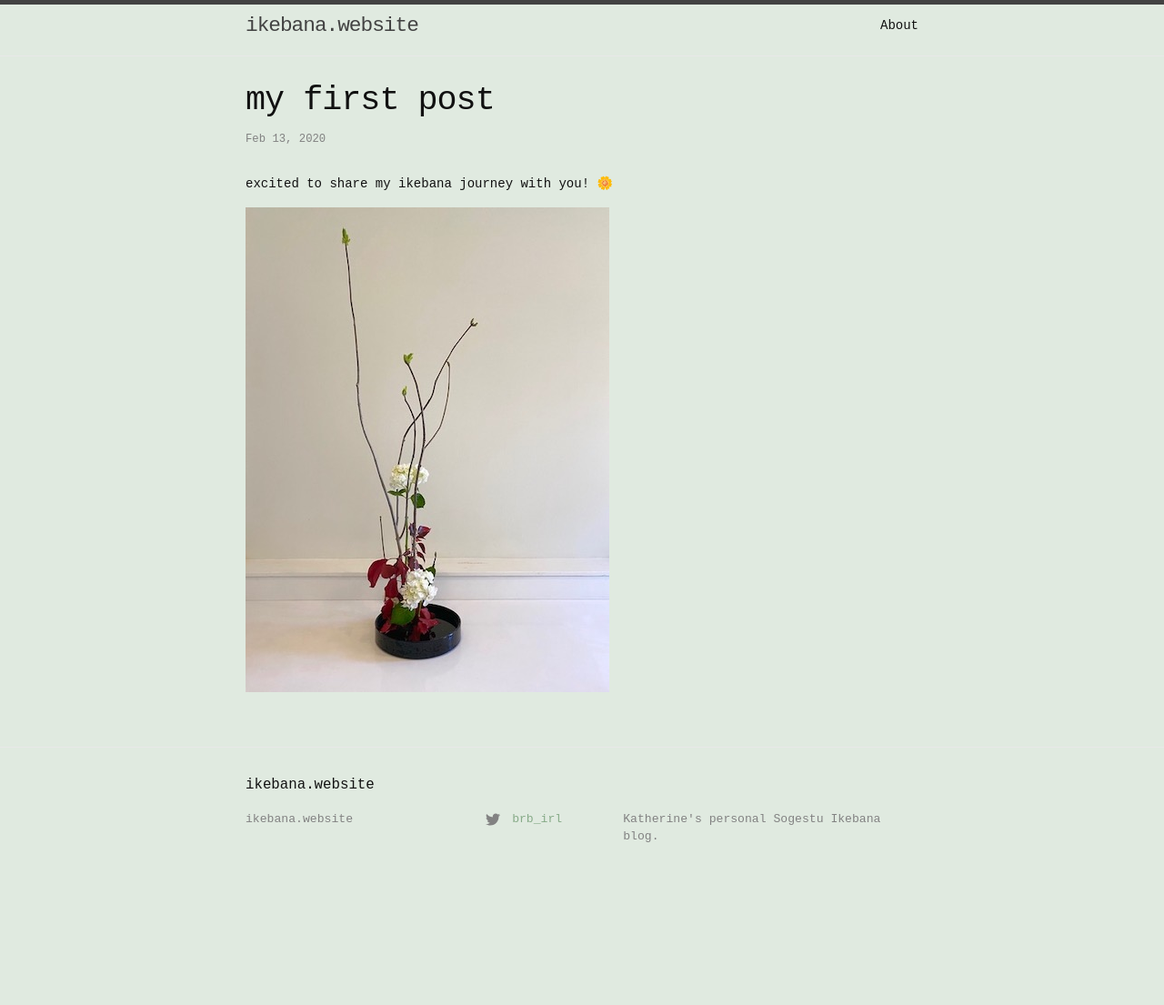
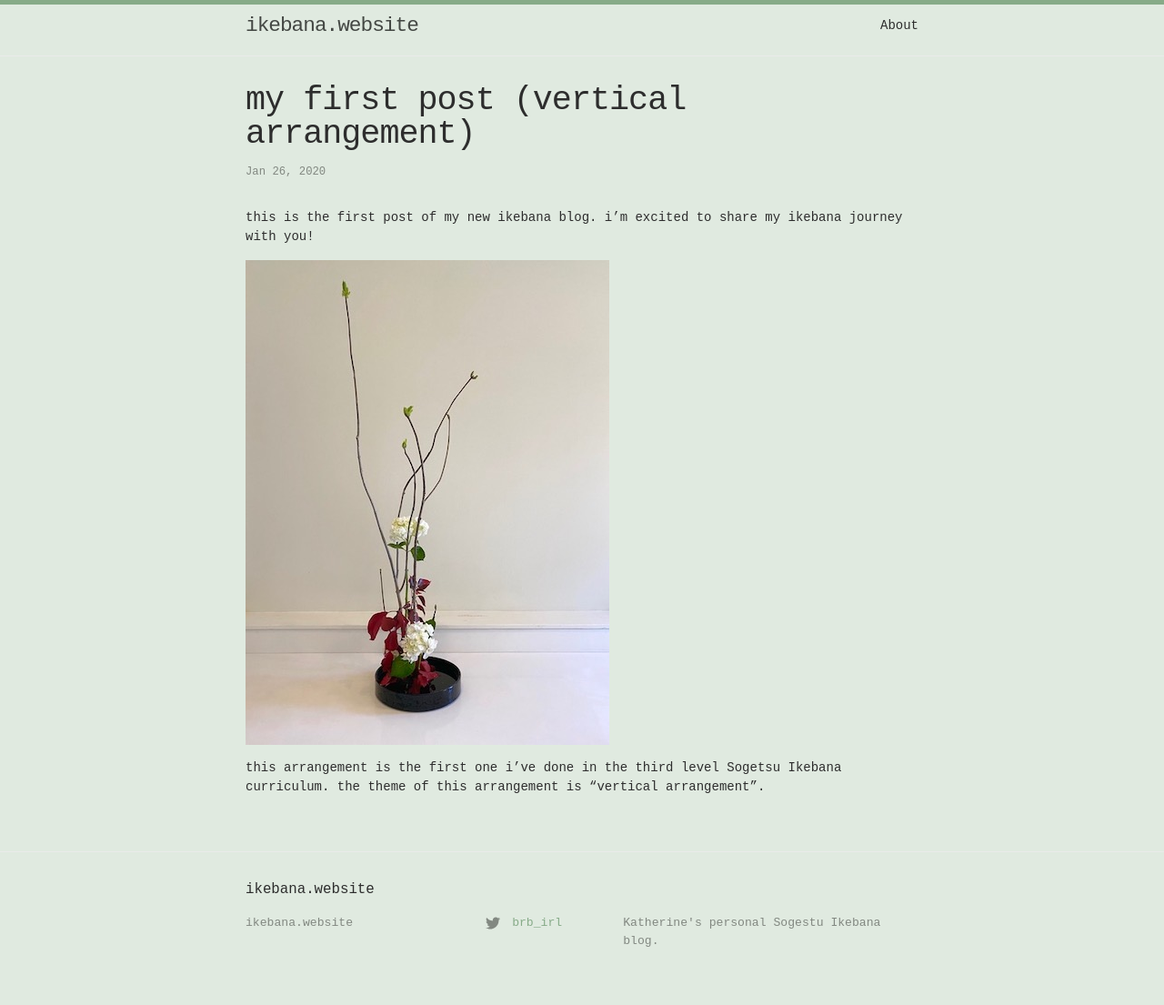
Before and after one commit to katherinefrazer/ikebana_blog, a Jekyll site: the page built from _posts/2020-02-12-my-first-post.markdown, in a window 1280 px wide. Shown: the whole page at 91% size. Built offline with Jekyll 4.4.1, drawn with Linux system fonts in a browser that asks for light colours; before the commit the page ends 990 px from its top, so only the background shows below that.

Commit message:
changing styling

```diff
--- a/_posts/2020-02-12-my-first-post.markdown
+++ b/_posts/2020-02-12-my-first-post.markdown
@@ -1,9 +1,11 @@
 ---
 layout: post
-title:  my first post
-date:   2020-02-12 23:53:24 -0800
-categories: first
+title:  my first post (vertical arrangement)
+date:   2020-01-25 23:53:24 -0800
+categories: first, moribana, third-level
 ---
-excited to share my ikebana journey with you! 🌼
+this is the first post of my new ikebana blog. i’m excited to share my ikebana journey with you!
 
 ![a recent arrangement](/assets/vertical_arrangement.png)
+
+this arrangement is the first one i’ve done in the third level Sogetsu Ikebana curriculum. the theme of this arrangement is “vertical arrangement”.
--- a/_sass/minima.scss
+++ b/_sass/minima.scss
@@ -10,11 +10,11 @@ $base-line-height: 1.5 !default;
 
 $spacing-unit:     30px !default;
 
-$text-color:       #111 !default;
+$text-color:       #2D2D2D !default;
 $background-color: #E0EAE0 !default;
 $brand-color:      #87AB88 !default;
 
-$grey-color:       #828282 !default;
+$grey-color:       #828881 !default;
 $grey-color-light: lighten($grey-color, 40%) !default;
 $grey-color-dark:  darken($grey-color, 25%) !default;
 
--- a/_sass/minima/_layout.scss
+++ b/_sass/minima/_layout.scss
@@ -2,7 +2,7 @@
  * Site header
  */
 .site-header {
-  border-top: 5px solid $grey-color-dark;
+  border-top: 5px solid $brand-color;
   border-bottom: 1px solid $grey-color-light;
   min-height: $spacing-unit * 1.865;
 
```
Also changed, not shown: 5 other files.
